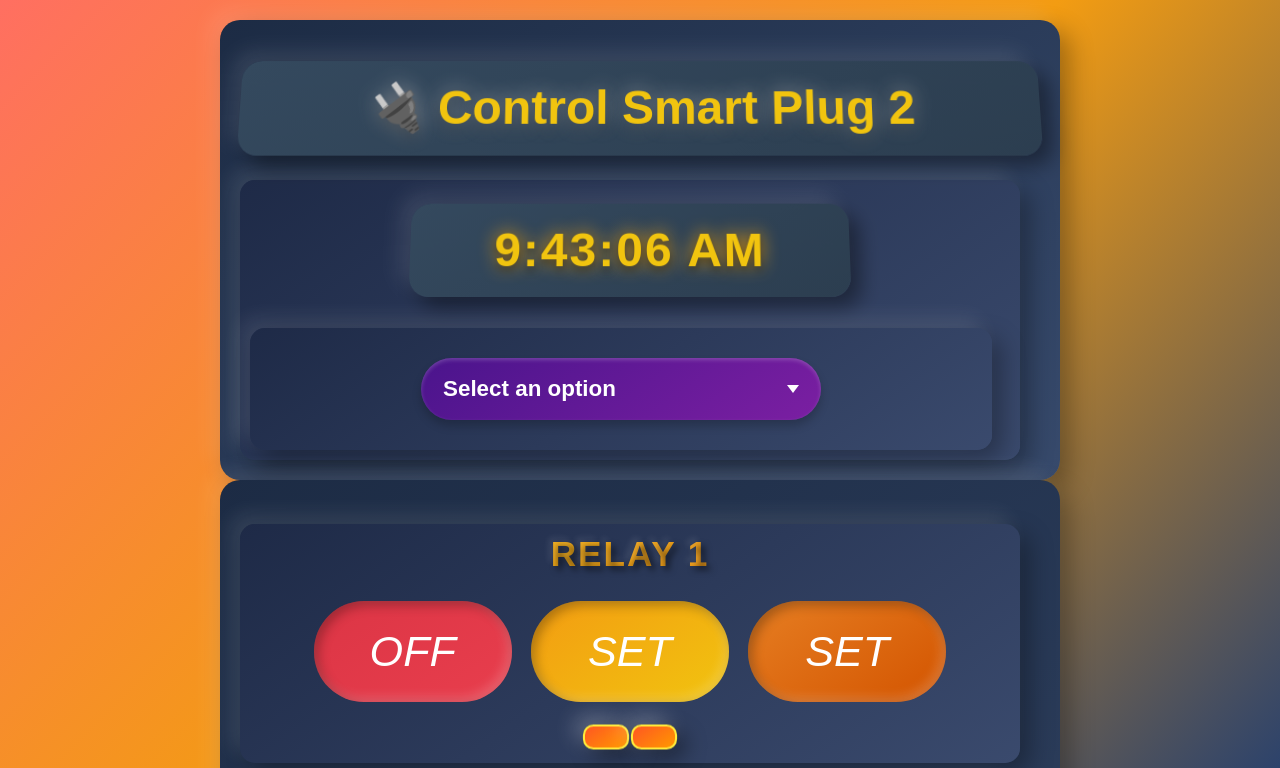
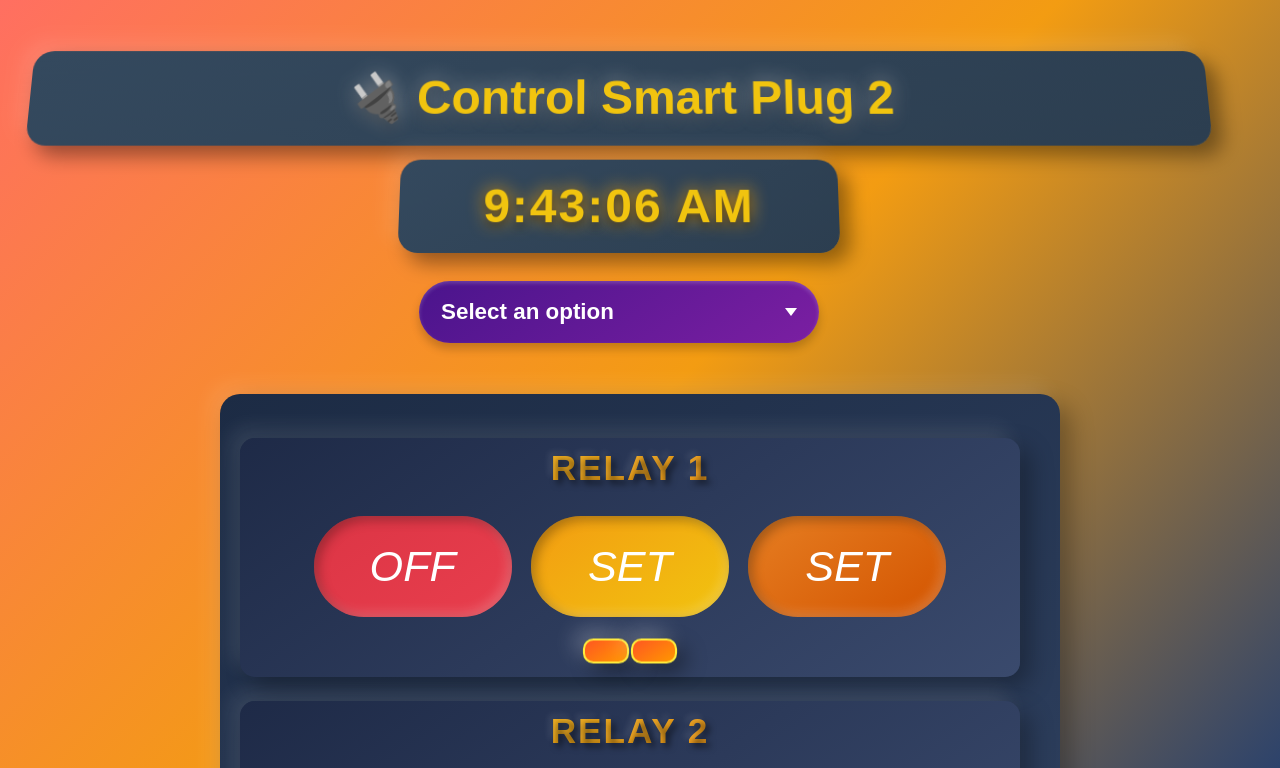
Before and after one commit to almamun1572/Fan-Light-and-Smart-Plug-web-app.github.io, a plain HTML site: page index.html in a window 1280 px wide. Shown: the top 768 px of the page. Drawn offline with Linux system fonts and the light colour scheme; no server answers.

Commit message:
fan light and smart plug web app

```diff
--- a/index.html
+++ b/index.html
@@ -555,19 +555,26 @@ h1 {
   transition: all 0.3s ease-in-out;
 }
 
+      .mamun {
+  margin-top: 1px;
+  border-radius: 15px;
+  padding: 10px;
+  text-align: center;
+  width: 95%;
+}
+
     </style>
 
   </head>
 
   <body>
-    <div class='container'>
+<div class='mamun'>
   <h1><i class="icon">🔌</i> Control Smart Plug 2</h1>
- <div class='relay'>
+
   <div id="clock-container">
     <div id="clock"></div>
   </div>
 
- <div class='relay'>
   <!-- কাস্টম ড্রপডাউন -->
   <div class="custom-dropdown">
     <div class="dropdown-selected" onclick="toggleDropdown()">
@@ -587,8 +594,8 @@ h1 {
     </ul>
   </div>
 </div>
-</div>
-</div>
+
+ <div class='mamun'></div>
     <div class='container'>
     <div class='relay'>
   <div class='relay-header'>Relay 1</div>
```
Lines whose indentation alone changed are shown as unchanged.
